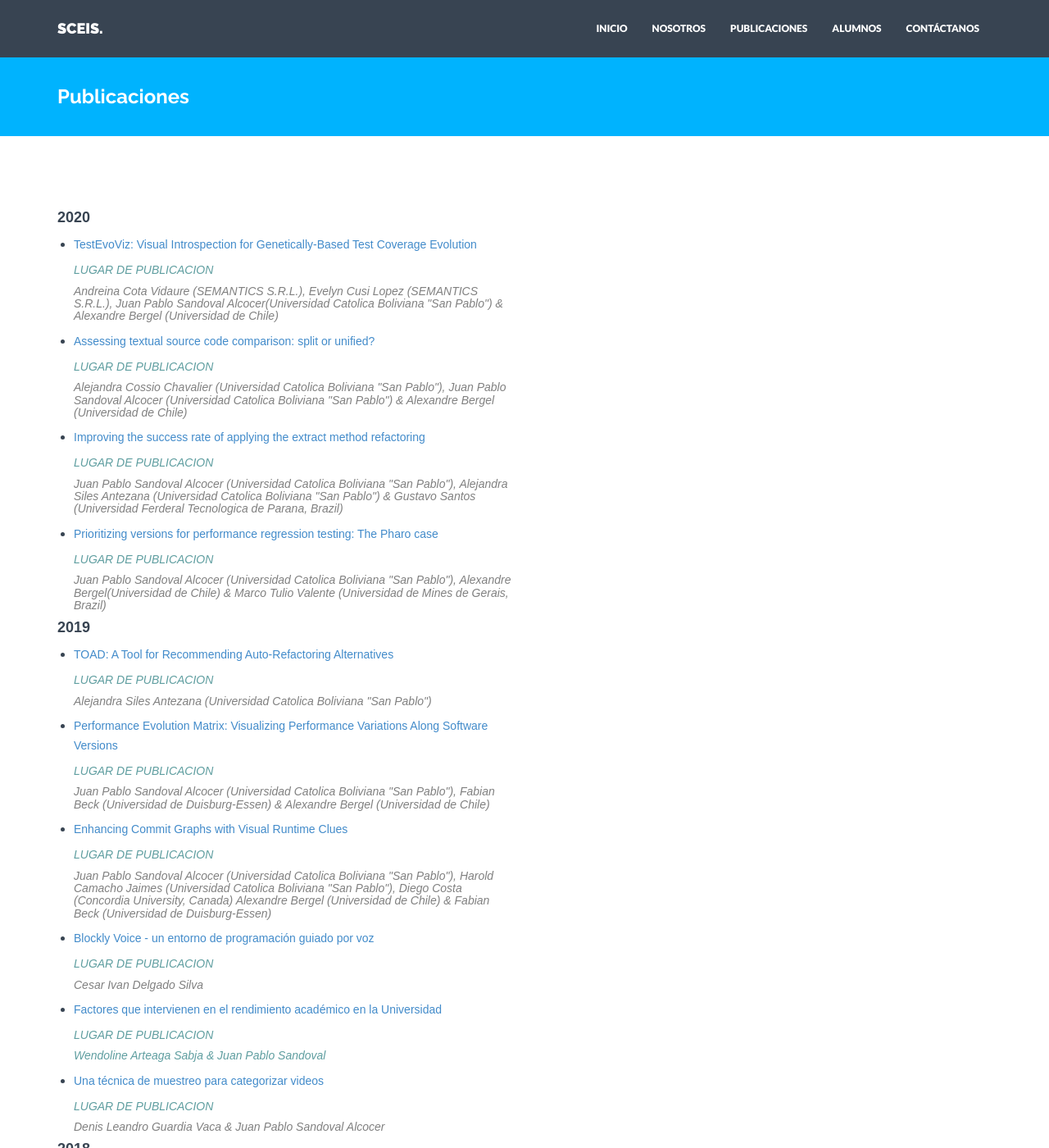
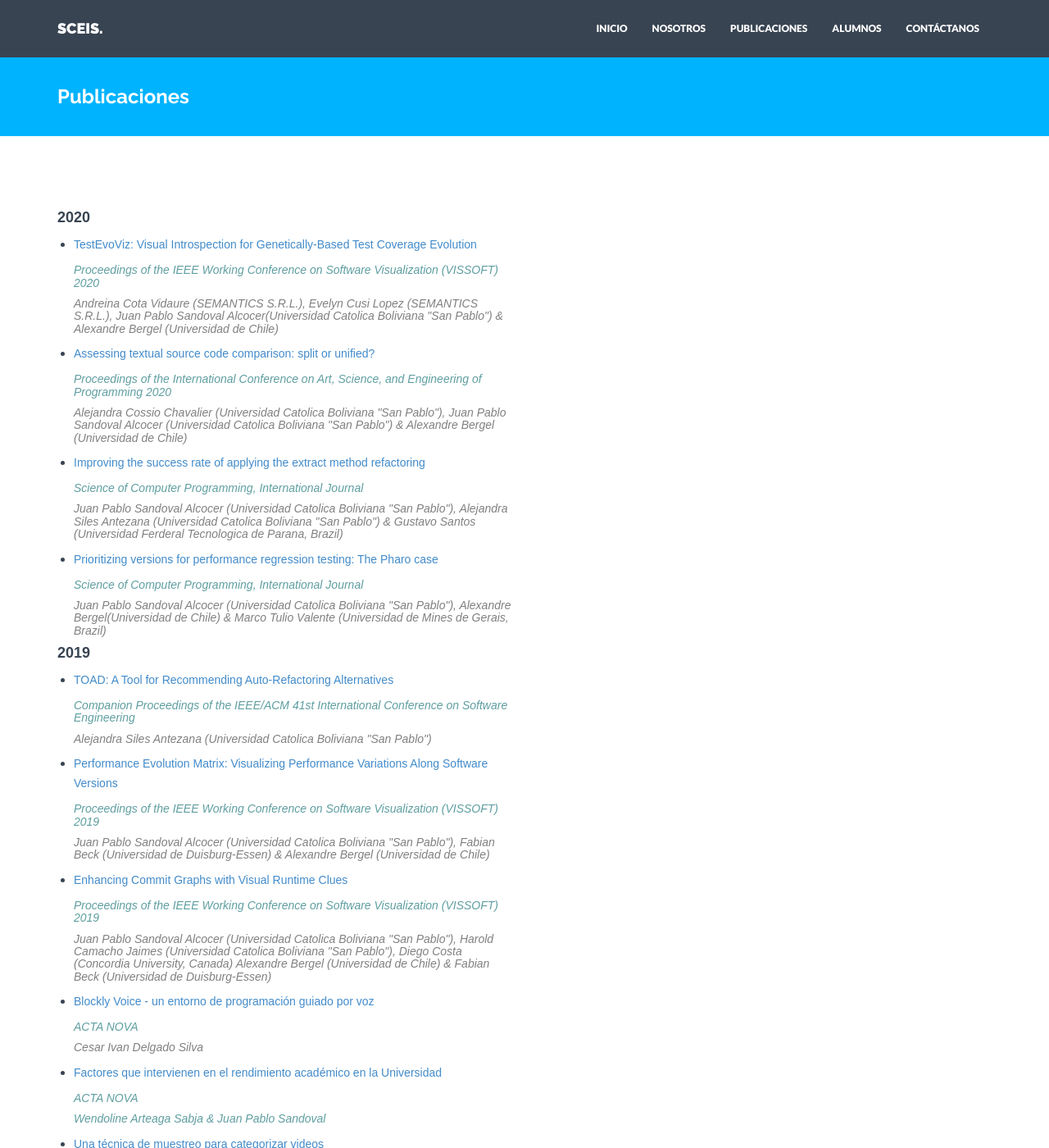
Before and after one commit to SociedadCEIS/paginaSCEIS, a Jekyll site: the page built from publications.html, in a window 1280 px wide and 1400 px high. Shown: the whole window at 82% size. Built offline with Jekyll 4.4.1, drawn with Linux system fonts in a browser that asks for light colours; nearby versions of some CDN libraries; some of the changed text lies outside the part shown.

Commit message:
updated locations

```diff
--- a/_config.yml
+++ b/_config.yml
@@ -67,9 +67,9 @@ members:
     img: team03.jpg
     social:
       - title: envelope #use for email address
-        url: mailto:name@domain.com
-      - title: twitter
-        url: http://twitter.com/handle
+        url: mailto:daniel.camacho.santacruz.5c@gmail.com
+      - title: linkedin
+        url: https://www.linkedin.com/in/daniel-camacho-santacruz/
   - name: Daniel Camacho Santa Cruz
     position: Tesorero
     img: team04.jpg
--- a/publications.html
+++ b/publications.html
@@ -12,25 +12,25 @@ permalink: /publications/
             <ul>
                 <li>
                     <p style="font-family:Arial, Helvetica, sans-serif, bold;"><a href= "10.1109/VISSOFT51673.2020.00005" >TestEvoViz: Visual Introspection for Genetically-Based Test Coverage Evolution</a></p>
-                    <h5 style="font-family:Arial, Helvetica, sans-serif, bold; color:cadetblue"><i>LUGAR DE PUBLICACION</i></h5>
+                    <h5 style="font-family:Arial, Helvetica, sans-serif, bold; color:cadetblue"><i>Proceedings of the IEEE Working Conference on Software Visualization (VISSOFT) 2020</i></h5>
                     <h5 style="font-family:Arial, Helvetica, sans-serif; color:grey"><i>Andreina Cota Vidaure (SEMANTICS S.R.L.), Evelyn Cusi Lopez (SEMANTICS S.R.L.), Juan Pablo Sandoval Alcocer(Universidad Catolica Boliviana "San Pablo") & Alexandre Bergel (Universidad de Chile)</i></h5>
                 </li>
 
                 <li>
                     <p style="font-family:Arial, Helvetica, sans-serif;"><a href= "https://dl.acm.org/doi/10.1145/3397537.3398471" >Assessing textual source code comparison: split or unified?</a></p>
-                    <h5 style="font-family:Arial, Helvetica, sans-serif; color:cadetblue"><i>LUGAR DE PUBLICACION</i></h5>
+                    <h5 style="font-family:Arial, Helvetica, sans-serif; color:cadetblue"><i>Proceedings of the International Conference on Art, Science, and Engineering of Programming 2020</i></h5>
                     <h5 style="font-family:Arial, Helvetica, sans-serif; color:grey"><i>Alejandra Cossio Chavalier (Universidad Catolica Boliviana "San Pablo"), Juan Pablo Sandoval Alcocer (Universidad Catolica Boliviana "San Pablo") & Alexandre Bergel (Universidad de Chile)</i></h5>
                 </li>
 
                 <li>
                     <p style="font-family:Arial, Helvetica, sans-serif;"><a href= "https://doi.org/10.1016/j.scico.2020.102475" >Improving the success rate of applying the extract method refactoring</a></p>
-                    <h5 style="font-family:Arial, Helvetica, sans-serif; color:cadetblue"><i>LUGAR DE PUBLICACION</i></h5>
+                    <h5 style="font-family:Arial, Helvetica, sans-serif; color:cadetblue"><i>Science of Computer Programming, International Journal</i></h5>
                     <h5 style="font-family:Arial, Helvetica, sans-serif; color:grey"><i>Juan Pablo Sandoval Alcocer (Universidad Catolica Boliviana "San Pablo"), Alejandra Siles Antezana (Universidad Catolica Boliviana "San Pablo") & Gustavo Santos (Universidad Ferderal Tecnologica de Parana, Brazil)</i></h5>
                 </li>
 
                 <li>
                     <p style="font-family:Arial, Helvetica, sans-serif;"><a href= "https://doi.org/10.1016/j.scico.2020.102415" >Prioritizing versions for performance regression testing: The Pharo case</a></p>
-                    <h5 style="font-family:Arial, Helvetica, sans-serif; color:cadetblue"><i>LUGAR DE PUBLICACION</i></h5>
+                    <h5 style="font-family:Arial, Helvetica, sans-serif; color:cadetblue"><i>Science of Computer Programming, International Journal</i></h5>
                     <h5 style="font-family:Arial, Helvetica, sans-serif; color:grey"><i>Juan Pablo Sandoval Alcocer (Universidad Catolica Boliviana "San Pablo"), Alexandre Bergel(Universidad de Chile) & Marco Tulio Valente (Universidad de Mines de Gerais, Brazil)</i></h5>
                 </li>
             </ul>
@@ -40,37 +40,37 @@ permalink: /publications/
             <ul>
                 <li>
                     <p style="font-family:Arial, Helvetica, sans-serif;"><a href= "10.1109/ICSE-Companion.2019.00071" >TOAD: A Tool for Recommending Auto-Refactoring Alternatives</a></p>
-                    <h5 style="font-family:Arial, Helvetica, sans-serif; color:cadetblue"><i>LUGAR DE PUBLICACION</i></h5>
+                    <h5 style="font-family:Arial, Helvetica, sans-serif; color:cadetblue"><i> Companion Proceedings of the IEEE/ACM 41st International Conference on Software Engineering</i></h5>
                     <h5 style="font-family:Arial, Helvetica, sans-serif; color:grey"><i>Alejandra Siles Antezana (Universidad Catolica Boliviana "San Pablo")</i></h5>
                 </li>
 
                 <li>
                     <p style="font-family:Arial, Helvetica, sans-serif;"><a href= "http://www.scielo.org.bo/scielo.php?script=sci_arttext&pid=S1683-07892018000200004&lng=es&nrm=iso&tlng=es" >Performance Evolution Matrix: Visualizing Performance Variations Along Software Versions</a></p>
-                    <h5 style="font-family:Arial, Helvetica, sans-serif; color:cadetblue"><i>LUGAR DE PUBLICACION</i></h5>
+                    <h5 style="font-family:Arial, Helvetica, sans-serif; color:cadetblue"><i>Proceedings of the IEEE Working Conference on Software Visualization (VISSOFT) 2019</i></h5>
                     <h5 style="font-family:Arial, Helvetica, sans-serif; color:grey"><i>Juan Pablo Sandoval Alcocer (Universidad Catolica Boliviana "San Pablo"), Fabian Beck (Universidad de Duisburg-Essen) & Alexandre Bergel (Universidad de Chile)</i></h5>
                 </li>
 
                 <li>
                     <p style="font-family:Arial, Helvetica, sans-serif;"><a href= "10.1109/VISSOFT.2019.00012" >Enhancing Commit Graphs with Visual Runtime Clues</a></p>
-                    <h5 style="font-family:Arial, Helvetica, sans-serif; color:cadetblue"><i>LUGAR DE PUBLICACION</i></h5>
+                    <h5 style="font-family:Arial, Helvetica, sans-serif; color:cadetblue"><i>Proceedings of the IEEE Working Conference on Software Visualization (VISSOFT) 2019</i></h5>
                     <h5 style="font-family:Arial, Helvetica, sans-serif; color:grey"><i>Juan Pablo Sandoval Alcocer (Universidad Catolica Boliviana "San Pablo"), Harold Camacho Jaimes (Universidad Catolica Boliviana "San Pablo"), Diego Costa (Concordia University, Canada) Alexandre Bergel (Universidad de Chile) & Fabian Beck (Universidad de Duisburg-Essen)</i></h5>
                 </li>
 
                 <li>
                     <p style="font-family:Arial, Helvetica, sans-serif;"><a href= "http://www.scielo.org.bo/scielo.php?script=sci_arttext&pid=S1683-07892019000100006&lng=es&nrm=iso" >Blockly Voice - un entorno de programación guiado por voz</a></p>
-                    <h5 style="font-family:Arial, Helvetica, sans-serif; color:cadetblue"><i>LUGAR DE PUBLICACION</i></h5>
+                    <h5 style="font-family:Arial, Helvetica, sans-serif; color:cadetblue"><i>ACTA NOVA</i></h5>
                     <h5 style="font-family:Arial, Helvetica, sans-serif; color:grey"><i>Cesar Ivan Delgado Silva</i></h5>
                 </li>
 
                 <li>
                     <p style="font-family:Arial, Helvetica, sans-serif;"><a href= "http://www.scielo.org.bo/scielo.php?script=sci_arttext&pid=S1683-07892018000200004&lng=es&nrm=iso&tlng=es" >Factores que intervienen en el rendimiento académico en la Universidad</a></p>
-                    <h5 style="font-family:Arial, Helvetica, sans-serif; color:cadetblue"><i>LUGAR DE PUBLICACION</i></h5>
+                    <h5 style="font-family:Arial, Helvetica, sans-serif; color:cadetblue"><i>ACTA NOVA</i></h5>
                     <h5 style="font-family:Arial, Helvetica, sans-serif; color:cadetblue"><i>Wendoline Arteaga Sabja & Juan Pablo Sandoval</i></h5>
                 </li>
 
                 <li>
                     <p style="font-family:Arial, Helvetica, sans-serif;"><a href= "http://www.scielo.org.bo/scielo.php?script=sci_arttext&pid=S1683-07892018000200009&lng=es&nrm=iso" >Una técnica de muestreo para categorizar videos</a></p>
-                    <h5 style="font-family:Arial, Helvetica, sans-serif; color:cadetblue"><i>LUGAR DE PUBLICACION</i></h5>
+                    <h5 style="font-family:Arial, Helvetica, sans-serif; color:cadetblue"><i>ACTA NOVA</i></h5>
                     <h5 style="font-family:Arial, Helvetica, sans-serif; color:grey"><i>Denis Leandro Guardia Vaca & Juan Pablo Sandoval Alcocer</i></h5>
                 </li>
             </ul>
@@ -79,19 +79,19 @@ permalink: /publications/
             <ul>
                 <li>
                     <p style="font-family:Arial, Helvetica, sans-serif;"><a href= "http://bergel.eu/MyPapers/Fern18a.pdf" >Effective Visualization of Object Allocation Sites</a></p>
-                    <h5 style="font-family:Arial, Helvetica, sans-serif; color:cadetblue"><i>LUGAR DE PUBLICACION</i></h5>
+                    <h5 style="font-family:Arial, Helvetica, sans-serif; color:cadetblue"><i>Proceedings of the IEEE Working Conference on Software Visualization (VISSOFT) 2018</i></h5>
                     <h5 style="font-family:Arial, Helvetica, sans-serif; color:grey"><i>Alison Fernandez Blanco (Universidad de Chile), Juan Pablo Sandoval Alcocer (Universidad Catolica Boliviana "San Pablo") & Alexandre Bergel</i></h5>
                 </li>
 
                 <li>
                     <p style="font-family:Arial, Helvetica, sans-serif;"><a href= "http://www.scielo.org.bo/scielo.php?script=sci_arttext&pid=S1683-07892019000200006" >Modelo y sistema de votación electrónica aplicando la tecnología de cadena de bloques</a></p>
-                    <h5 style="font-family:Arial, Helvetica, sans-serif; color:cadetblue"><i>LUGAR DE PUBLICACION</i></h5>
+                    <h5 style="font-family:Arial, Helvetica, sans-serif; color:cadetblue"><i>ACTA NOVA</i></h5>
                     <h5 style="font-family:Arial, Helvetica, sans-serif; color:grey"><i>Gabriel Alejandro Lucuy, Sergio Andres Köller Vargas & Yanina Galaburda</i></h5>
                 </li>
 
                 <li>
                     <p style="font-family:Arial, Helvetica, sans-serif;"><a href= "http://www.scielo.org.bo/scielo.php?pid=S1683-07892019000200007&script=sci_arttext" >Mejorando la búsqueda de información de contacto en Facebook analizando emociones</a></p>
-                    <h5 style="font-family:Arial, Helvetica, sans-serif; color:cadetblue"><i>LUGAR DE PUBLICACION</i></h5>
+                    <h5 style="font-family:Arial, Helvetica, sans-serif; color:cadetblue"><i>ACTA NOVA</i></h5>
                     <h5 style="font-family:Arial, Helvetica, sans-serif; color:grey"><i>Daniel Alejandro Illanes Peredo, Wendoline Arteaga Sabja & Juan Pablo Sandoval Alcocer</i></h5>
                 </li>
             </ul>
```
